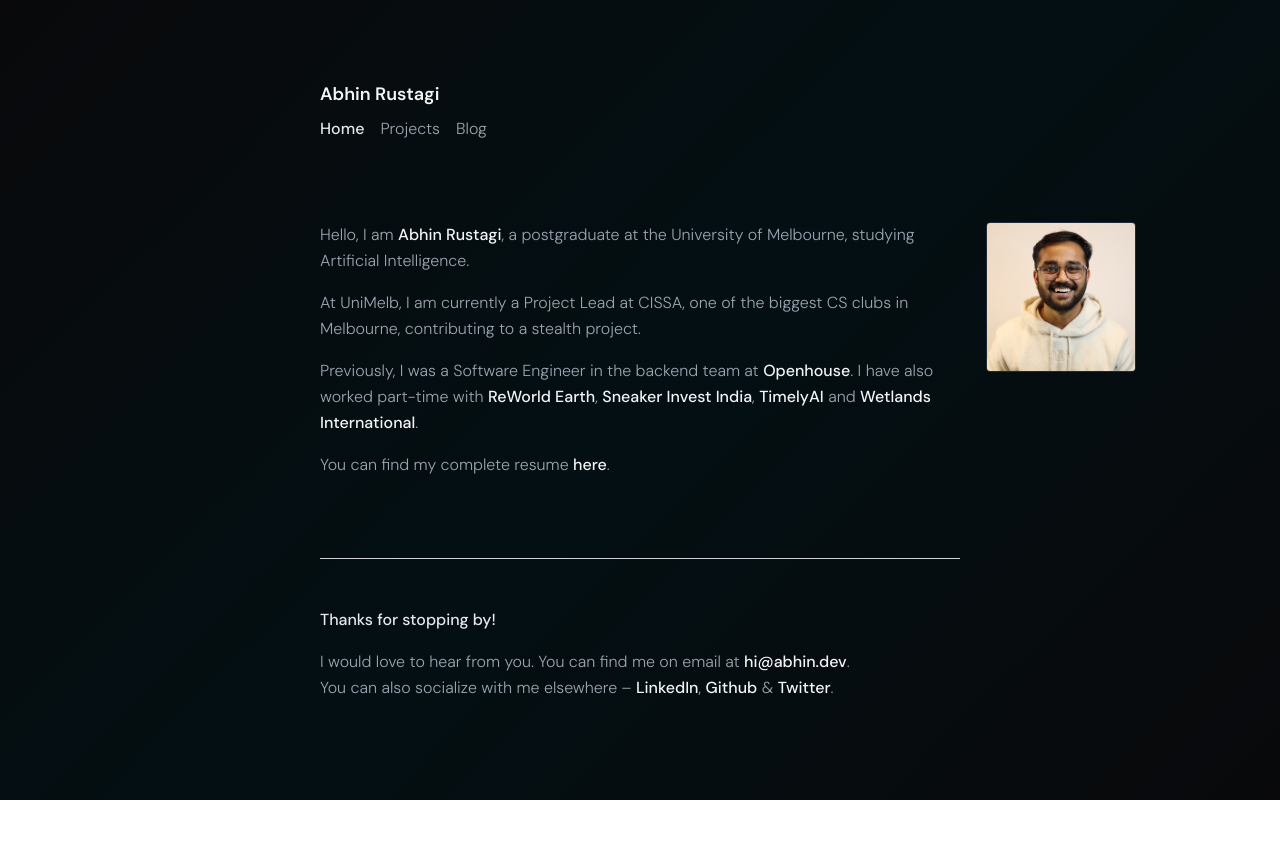
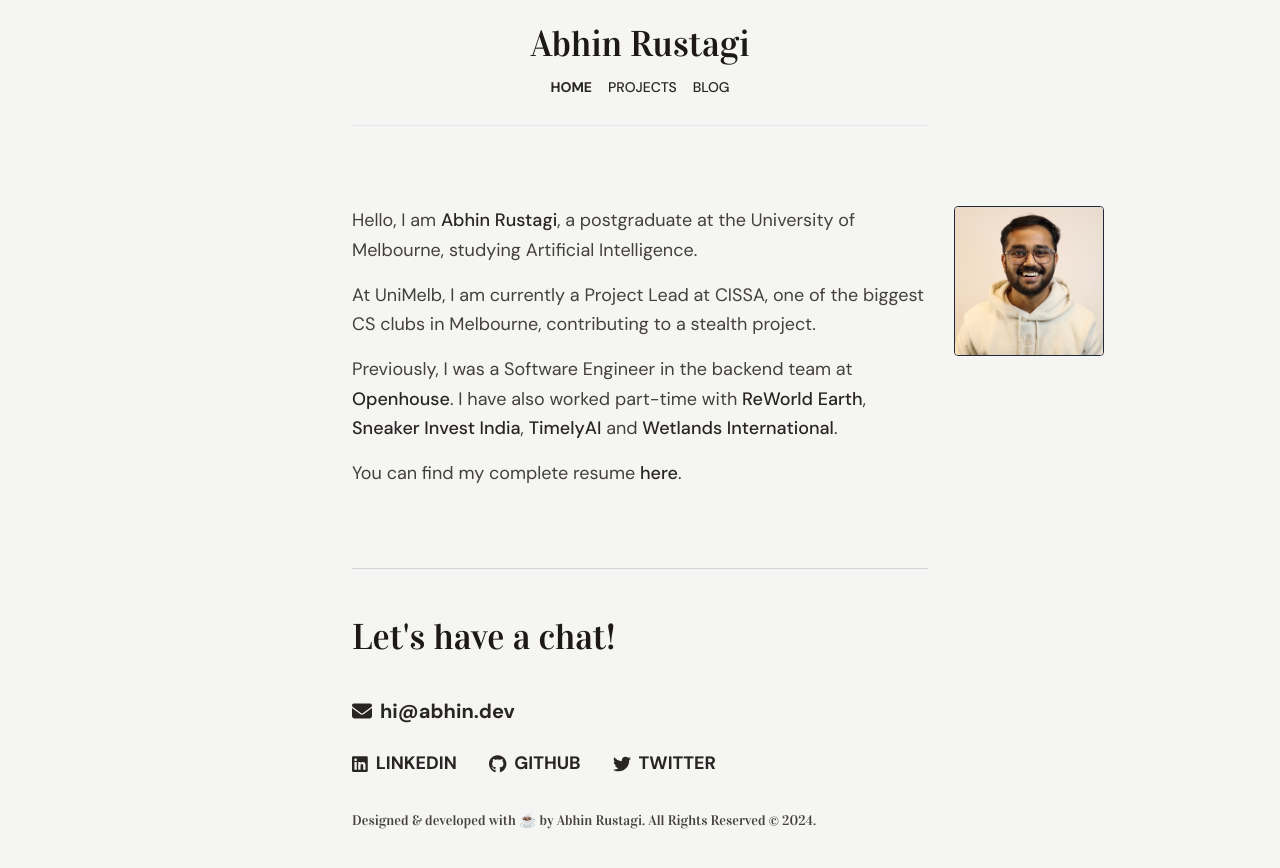
Before and after one commit to AbhinRustagi/abhin.dev, a Next.js app: page / in a window 1280 px wide. Shown: the top 868 px of the page. Before the commit the page ends 800 px from the top, so only its background shows below. Built offline with nearby package versions, Linux system fonts and the light colour scheme.

Commit message:
Update Header & Footer

```diff
--- a/src/app/globals.css
+++ b/src/app/globals.css
@@ -7,40 +7,33 @@
 }
 
 body {
-  background: rgb(9, 9, 11);
-  background: linear-gradient(
-    135deg,
-    rgba(9, 9, 11, 1) 0%,
-    rgb(3, 15, 19) 50%,
-    rgba(9, 9, 11, 1) 100%
-  );
-  @apply text-gray-400 min-h-screen;
+  @apply min-h-screen bg-stone-100 text-stone-700;
 }
 
 p,
 li {
-  @apply leading-relaxed font-light;
+  @apply leading-relaxed text-lg;
 }
 
 h1,
 h2,
 h3,
 h4 {
-  @apply text-gray-100 font-semibold font-serif;
+  @apply font-serif text-stone-900 leading-loose;
 }
 
 ::selection {
-  @apply bg-gray-100 text-gray-800;
+  @apply bg-stone-900 text-stone-100;
 }
 
 a,
 a:hover,
 strong {
-  @apply text-gray-100 font-medium;
+  @apply font-medium text-stone-800;
 }
 
-a {
-  @apply relative after:absolute after:h-px after:w-full after:bg-transparent after:left-0 after:right-0 after:top-full after:bottom-0 hover:after:bg-gray-400/50;
+a.underline {
+  @apply relative after:absolute after:h-px after:w-full after:bg-transparent after:left-0 after:right-0 after:top-full after:bottom-0 after:bg-stone-800/30;
 }
 
 .card-base {
--- a/src/app/layout.tsx
+++ b/src/app/layout.tsx
@@ -1,12 +1,16 @@
 import Footer from "@/components/Footer";
 import Header from "@/components/Header";
 import { generateMetadata } from "@/lib/metadata";
-import { Libre_Bodoni, DM_Sans } from "next/font/google";
+import { config } from "@fortawesome/fontawesome-svg-core";
+import "@fortawesome/fontawesome-svg-core/styles.css";
+import { DM_Sans, Vidaloka } from "next/font/google";
 import "./globals.css";
+config.autoAddCss = false;
 
-const libreBodoni = Libre_Bodoni({
+const vidaloka = Vidaloka({
+  weight: "400",
   subsets: ["latin"],
-  variable: "--font-libre-bodoni",
+  variable: "--font-vidaloka",
 });
 
 const dmSans = DM_Sans({
@@ -22,8 +26,8 @@ export default function RootLayout({
   children: React.ReactNode;
 }>) {
   return (
-    <html lang="en" className={`${libreBodoni.variable} ${dmSans.variable}`}>
-      <body className="mx-auto py-20 w-full max-w-[40rem] md:px-0 px-6">
+    <html lang="en" className={`${vidaloka.variable} ${dmSans.variable}`}>
+      <body className="mx-auto pt-6 pb-20 w-full max-w-[36rem] md:px-0 px-6">
         <Header />
         <main>{children}</main>
         <Footer />
--- a/src/components/Footer.tsx
+++ b/src/components/Footer.tsx
@@ -1,28 +1,58 @@
 import Link from "next/link";
+import {} from "@fortawesome/fontawesome-svg-core";
+import { FontAwesomeIcon } from "@fortawesome/react-fontawesome";
+import { faEnvelope } from "@fortawesome/free-solid-svg-icons";
+import {
+  faLinkedin,
+  faGithub,
+  faTwitter,
+} from "@fortawesome/free-brands-svg-icons";
+
+const socials = [
+  {
+    name: "LinkedIn",
+    url: "https://www.linkedin.com/in/abhinrustagi",
+    icon: faLinkedin,
+  },
+  {
+    name: "Github",
+    url: "htttps://github.com/AbhinRustagi",
+    icon: faGithub,
+  },
+  {
+    name: "Twitter",
+    url: "https://twitter.com/AbhinRustagi",
+    icon: faTwitter,
+  },
+];
 
 export default function Footer() {
   return (
     <footer className="mt-12 border-t border-t-gray-300 pt-12">
-      <p className="mb-4 text-gray-200 font-medium">Thanks for stopping by!</p>
-      <p>
-        I would love to hear from you. You can find me on email at{" "}
-        <Link href="mailto:hi@abhin.dev">hi@abhin.dev</Link>.
+      <h2 className="mb-10 text-4xl">Let&apos;s have a chat!</h2>
+      <p className="mb-6 text-xl">
+        <Link
+          className="font-bold flex items-center"
+          href="mailto:hi@abhin.dev"
+        >
+          <FontAwesomeIcon icon={faEnvelope} className="mr-2" />
+          hi@abhin.dev
+        </Link>
       </p>
-      <p>
-        You can also socialize with me elsewhere –{" "}
-        <Link target="_blank" href="https://www.linkedin.com/in/abhinrustagi">
-          LinkedIn
-        </Link>
-        ,{" "}
-        <Link target="_blank" href="https://www.github.com/AbhinRustagi">
-          Github
-        </Link>{" "}
-        &{" "}
-        <Link target="_blank" href="https://www.twitter.com/@abhinrustagi">
-          Twitter
-        </Link>
-        .
-      </p>
+      <ul className="uppercase font-semibold flex gap-8 flex-wrap">
+        {socials.map((social) => (
+          <li key={`social-${social.name}`}>
+            <Link className="font-bold flex items-center" href={social.url}>
+              <FontAwesomeIcon icon={social.icon} className="mr-2" />
+              {social.name}
+            </Link>
+          </li>
+        ))}
+      </ul>
+      <small className="font-serif text-sm block mt-8">
+        Designed & developed with ☕️ by Abhin Rustagi. All Rights Reserved
+        &copy; 2024.
+      </small>
     </footer>
   );
 }
--- a/src/components/Header.tsx
+++ b/src/components/Header.tsx
@@ -22,11 +22,11 @@ export default function Header() {
   const pathname = usePathname();
 
   return (
-    <header className="mb-10">
-      <div className="font-semibold text-lg mb-2 text-gray-100">
+    <header className="mb-10 pb-6 border-b">
+      <div className="text-4xl text-center mb-2 font-serif text-stone-900">
         Abhin Rustagi
       </div>
-      <nav>
+      <nav className="flex justify-center">
         <ul className="flex gap-4">
           {routes.map((route) => {
             const isActive = route.href.split("/")[1] == pathname.split("/")[1];
@@ -34,9 +34,7 @@ export default function Header() {
             return (
               <li key={route.name}>
                 <Link
-                  className={`font-light ${
-                    isActive ? "text-gray-200 font-medium" : "text-gray-400"
-                  }`}
+                  className={`uppercase text-sm ${isActive ? "font-bold" : ""}`}
                   href={route.href}
                 >
                   {route.name}
--- a/tailwind.config.ts
+++ b/tailwind.config.ts
@@ -11,7 +11,7 @@ const config: Config = {
     extend: {
       fontFamily: {
         sans: ["var(--font-dm-sans)", ...defaultTheme.fontFamily.sans],
-        serif: ["var(--font-libre-bodoni)", ...defaultTheme.fontFamily.serif],
+        serif: ["var(--font-vidaloka)", ...defaultTheme.fontFamily.serif],
       },
     },
   },
```
Also changed, not shown: package.json (+7 -1 lines), 1 other file (tests, documents, lock files or other folders).
